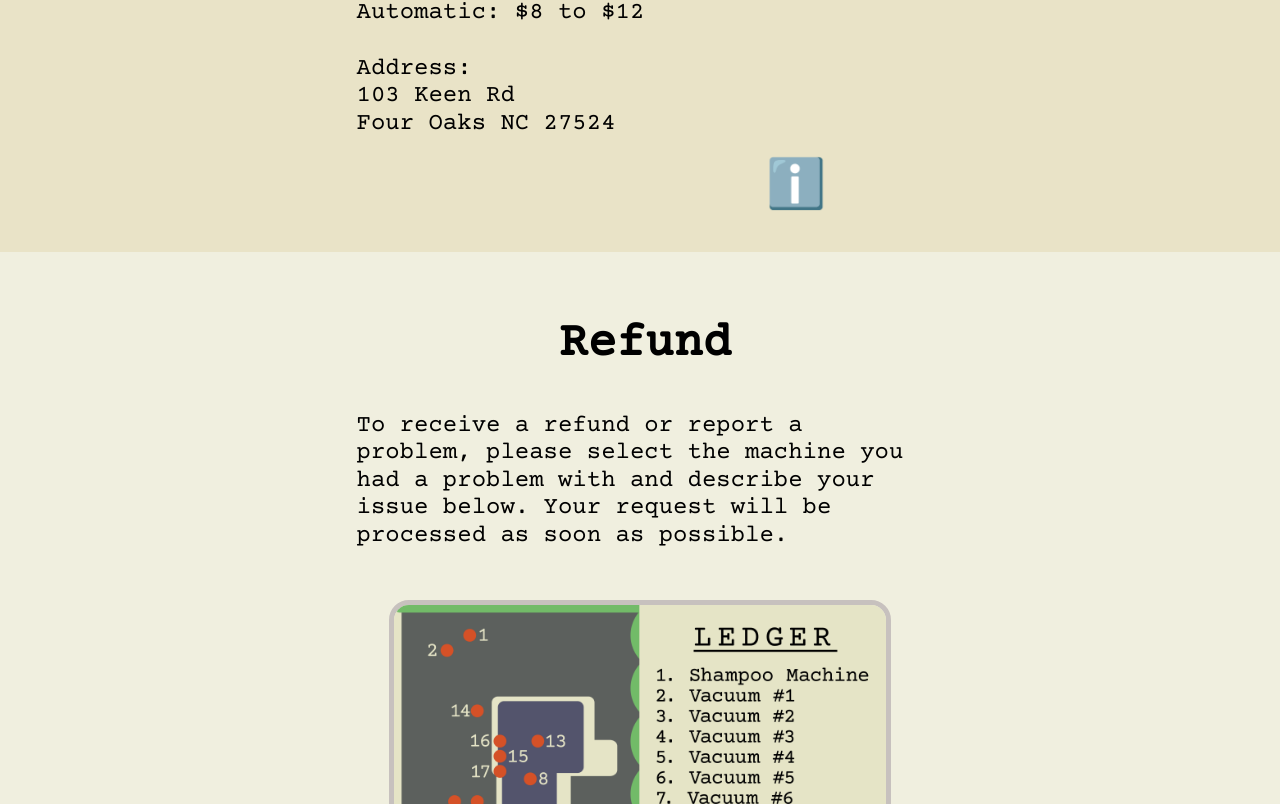
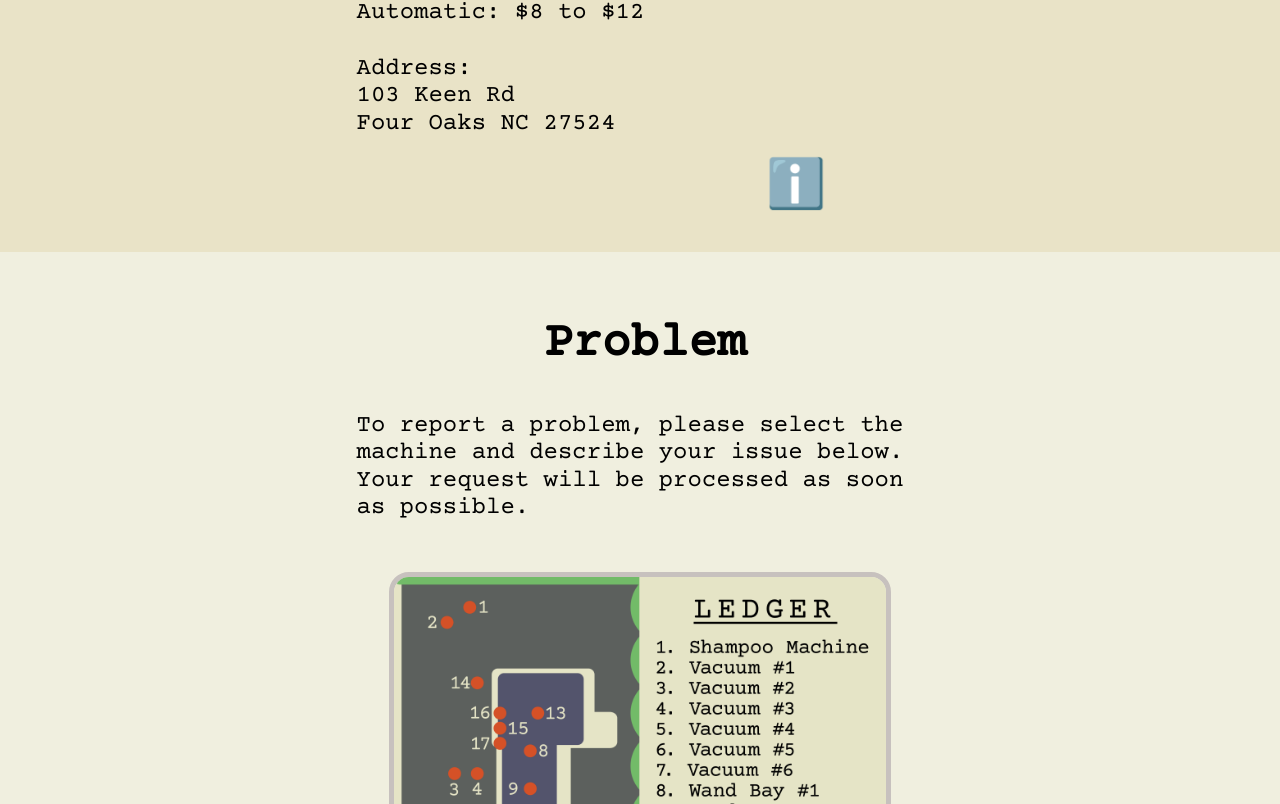
Before and after one commit to udie1011/CutandRoll, a website built with Parcel: page home.html in a window 1280 px wide. Shown: the part 1291-2095 px from the top of the page. Built offline with nearby package versions, Linux system fonts and the light colour scheme.

Commit message:
changed refund wording

```diff
--- a/home.html
+++ b/home.html
@@ -50,7 +50,7 @@
         <h2 class="header__subtitle">"Always clean, always working"</h2>
         <ul class="header__navigation">
           <li id="liAbout">About</li>
-          <li id="liRefund">Refund</li>
+          <li id="liRefund">Problem</li>
         </ul>
         <img class="header__img" src="images/main__style.png" alt="" />
         <!-- fix border -->
@@ -77,12 +77,11 @@
     <section id="sectionRefund">
       <div class="section">
         <div class="section__container">
-          <h1 class="section__title">Refund</h1>
+          <h1 class="section__title">Problem</h1>
           <div class="section__discription">
             <p>
-              To receive a refund or report a problem, please select the machine
-              you had a problem with and describe your issue below. Your request
-              will be processed as soon as possible.
+              To report a problem, please select the machine and describe your
+              issue below. Your request will be processed as soon as possible.
             </p>
             <img
               src="images/Problem_map2.png"
```
